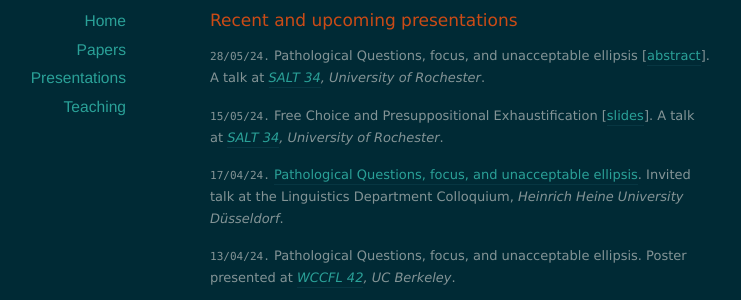
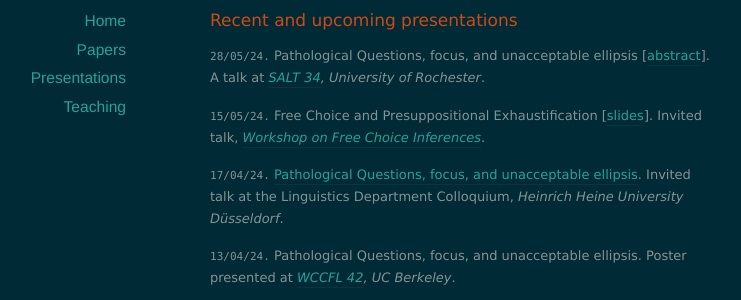
Before and after one commit to itaibassi/itaibassi.github.io, a Jekyll site: the page built from presentations/index.markdown, in a window 1280 px wide. Shown: the part 164-464 px from the top of the page, without its empty margins (180-921 px from the left). Built offline with Jekyll 4.4.1, drawn with Linux system fonts in a browser that asks for light colours; nearby versions of some CDN libraries.

Commit message:
Update index.markdown

```diff
--- a/presentations/index.markdown
+++ b/presentations/index.markdown
@@ -14,7 +14,7 @@ title: Recent Presentations
 [[abstract](https://www.dropbox.com/scl/fi/stuv4sw35ss78xlmhmeu6/Abstract-Pathological-Questions-focus-and-unacceptable-ellipsis.pdf?rlkey=t2tnh0ifvb9l17vdja8s6irbs&dl=0)]. A talk at *[SALT 34](https://saltconf.github.io/salt34), University of Rochester*.
 
 `15/05/24.`  Free Choice and Presuppositional Exhaustification
-[[slides](https://www.dropbox.com/scl/fi/76m4mqa64yxkcwds18gez/FC-and-Pex_workshop_15-5-24_slides.pdf?rlkey=n5y73cnnt2k2upb1bc22z6cie&dl=0)]. A talk at *[SALT 34](https://saltconf.github.io/salt34), University of Rochester*.
+[[slides](https://www.dropbox.com/scl/fi/76m4mqa64yxkcwds18gez/FC-and-Pex_workshop_15-5-24_slides.pdf?rlkey=n5y73cnnt2k2upb1bc22z6cie&dl=0)]. Invited talk,   *[Workshop on Free Choice Inferences](https://sites.google.com/view/acquisitiondisjunctionromanian/fc-workshop)*.
 
 `17/04/24.`  [Pathological Questions, focus, and unacceptable ellipsis](https://www.dropbox.com/scl/fi/5envbp4bo927ze2i8vt02/Dusseldorf-talk_pathological_questions__ellipsis.pdf?rlkey=fz5lzksnh8r65rpjgpnb5o1k8&dl=0). Invited talk at the Linguistics Department Colloquium, *Heinrich Heine University Düsseldorf*.
 
```
